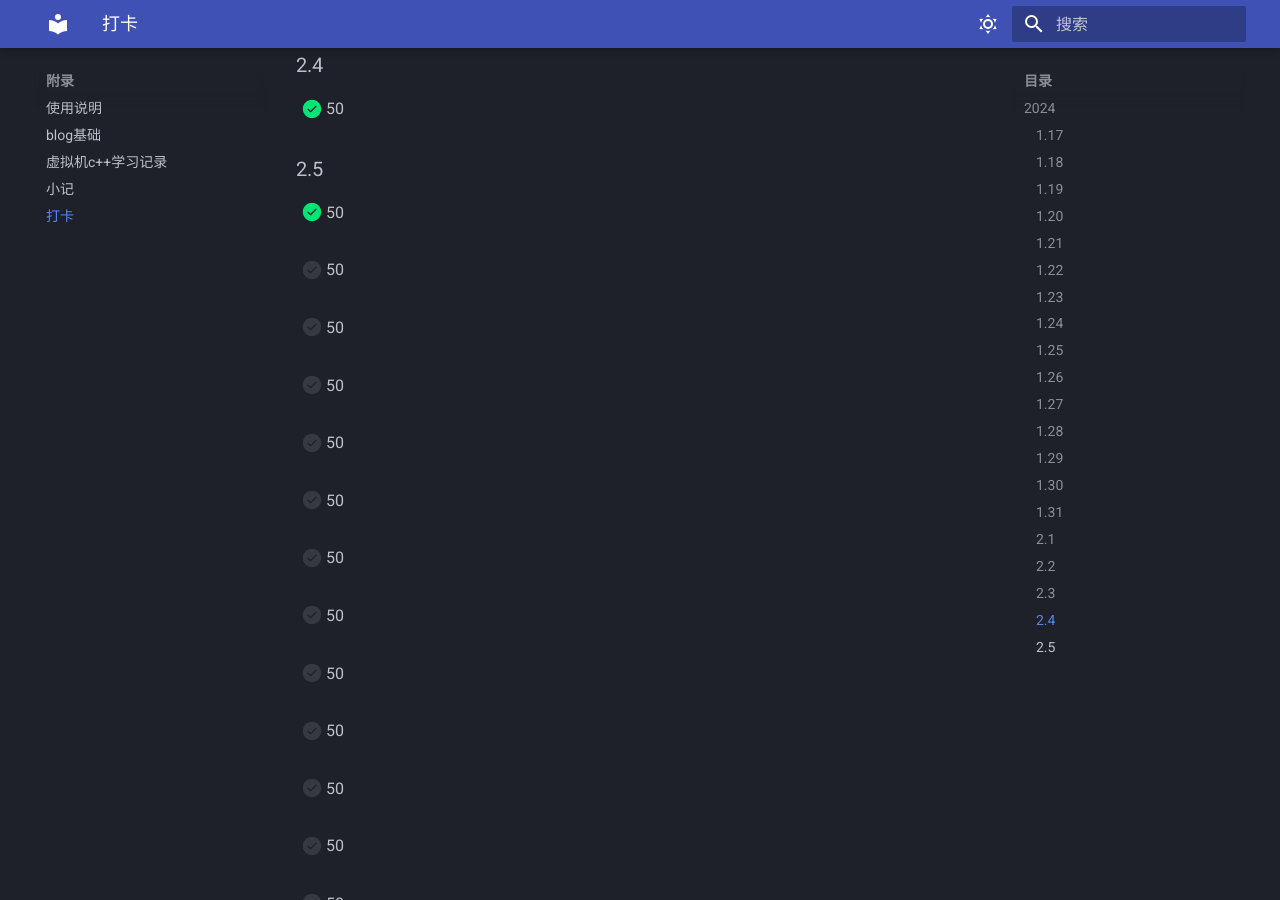
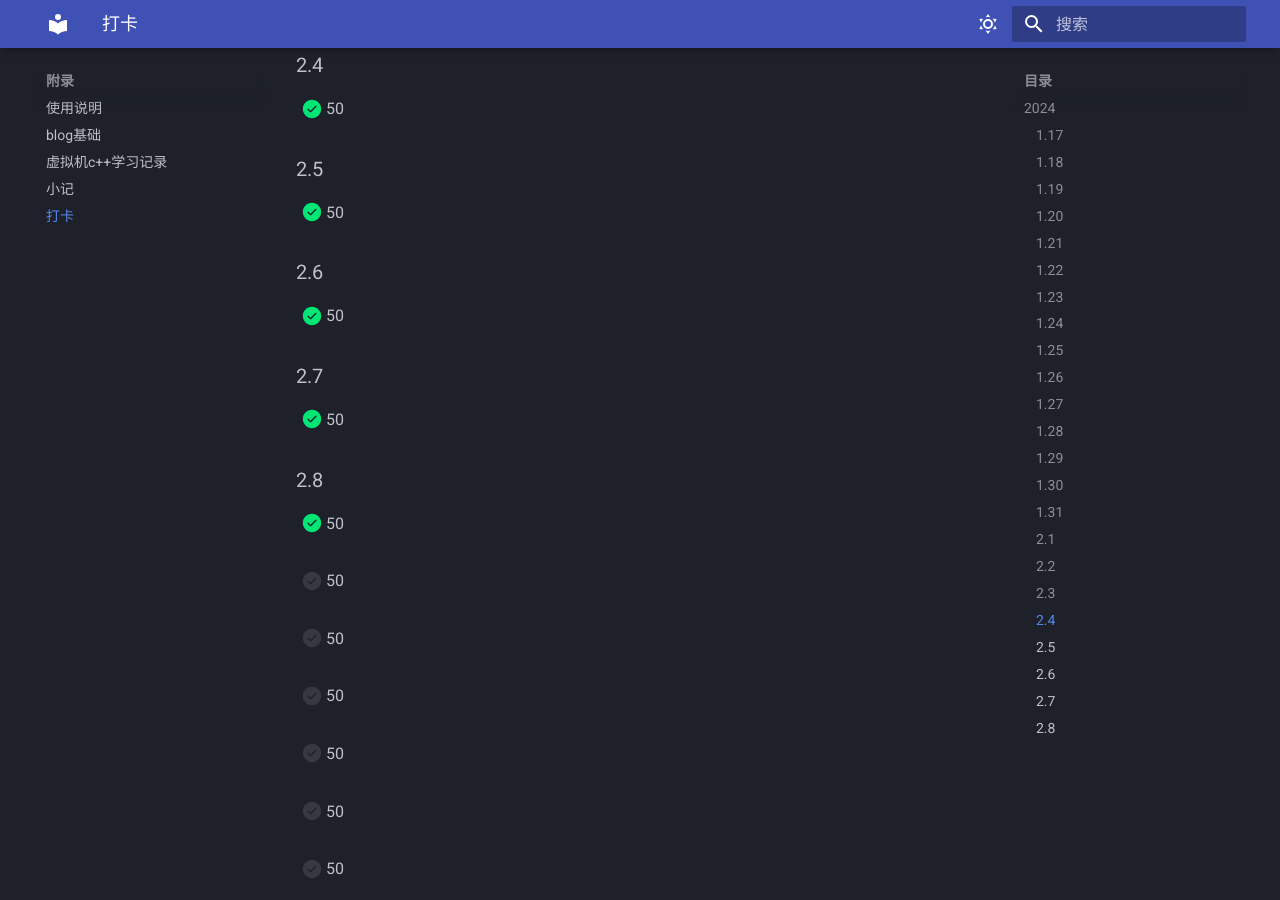
Before and after one commit to Xmbtx/xmbtx-blog, an MkDocs documentation site: the page built from docs/daily.md, in a window 1280 px wide and 900 px high, scrolled down 2477 px. Built offline with MkDocs 1.6.1 and Material for MkDocs 9.7.7, drawn with Linux system fonts in a browser that asks for light colours.

Commit message:
2024-02-09_01:17:12 update

```diff
--- a/docs/daily.md
+++ b/docs/daily.md
@@ -100,6 +100,18 @@
 - [x] 50
 
 ### 2.5
+
+- [x] 50
+
+### 2.6
+
+- [x] 50
+
+### 2.7
+
+- [x] 50
+
+### 2.8
 
 - [x] 50
 
```
Also changed, not shown: other parts of docs/daily.md (+0 -12 lines), docs/408/jizu.md (+8 -0 lines), docs/408/jizu/1401.jpg (added), docs/408/jizu/1402.jpg (added), docs/408/jizu/1403.jpg (added), docs/408/jizu/1404.jpg (added), docs/408/jizu/1405.jpg (added).
